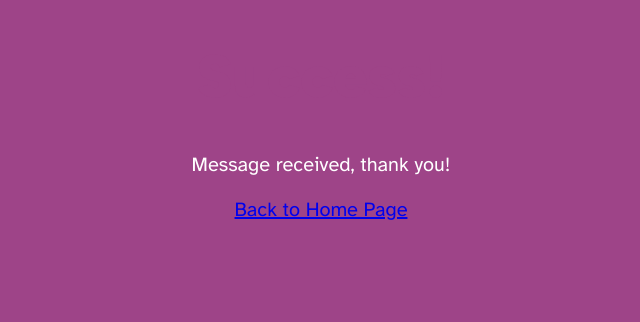
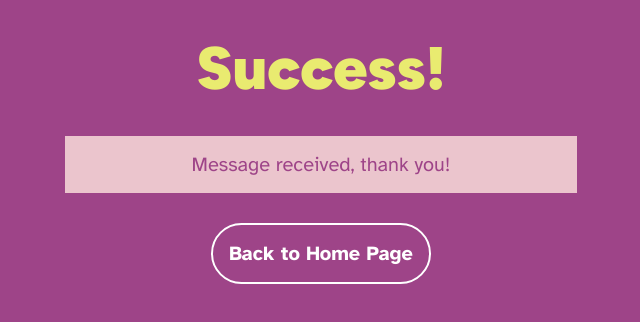
Before and after one commit to rvcc-grid/fa26-about-me-VTeaLatte, a plain HTML site: page thanks.html in a window 1280 px wide. Shown: the whole page, without its empty margins (319-959 px from the left). Drawn offline with Linux system fonts and the light colour scheme.

Commit message:
updated styling on successful message page

```diff
--- a/css/style.css
+++ b/css/style.css
@@ -223,6 +223,40 @@ button:focus {
 }
 
 /* ---------------------------------------- */
+/*SUCCESSFUL SENT MESSAGE PAGE*/
+#mes-success {
+    h1 {
+        color: #E9EB70;
+        margin: 2rem;
+    }
+
+    p {
+        background-color: #ebc5cd;
+        color: #9e4488;
+        max-width: 30rem;
+        padding: 1rem;
+        margin: 2rem auto 3rem ;
+    }
+
+    a {
+        background-color: #9e4488;
+        border: solid 2px #fff;
+        border-radius: 5rem;
+        color: #fff;
+        font-weight: 700;
+        text-decoration: none;
+        max-width: 30rem;
+        padding: 1rem;
+        margin: 1rem auto;
+    }
+
+    a:focus {
+        background-color: #E9EB70;
+        color: #9e4488;
+    }
+}
+
+/* ---------------------------------------- */
 /*FOOTER*/
 footer {
     text-align: center;
--- a/thanks.html
+++ b/thanks.html
@@ -13,7 +13,9 @@
 </head>
 
 <body>
-    <h1>Success!</h1>
-    <p>Message received, thank you!</p>
-    <a href="index.html">Back to Home Page</a>
+    <section id="mes-success">
+        <h1>Success!</h1>
+        <p>Message received, thank you!</p>
+        <a href="index.html">Back to Home Page</a>
+    </section>
 </body>
```
